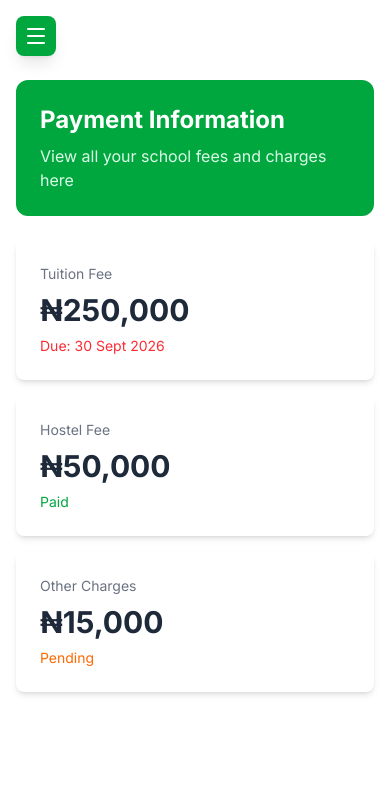
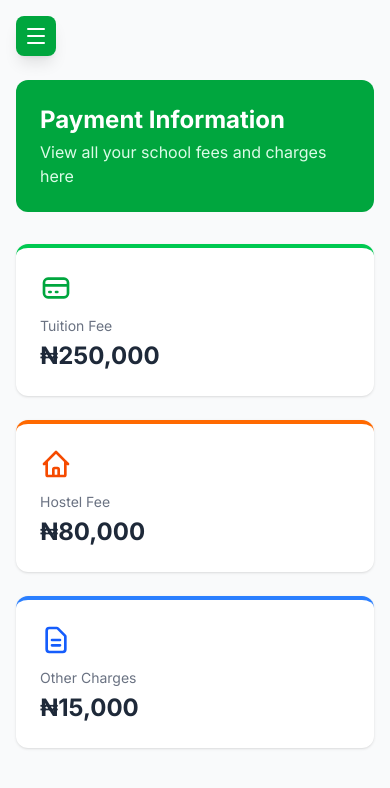
Before and after one commit to akinsolaoluwasegun19-cyber/school-portal, a Next.js app: page /payment in a window 390 px wide. Shown: the top 788 px of the page. Built offline with nearby package versions, Linux system fonts and the light colour scheme.

Commit message:
restore original design + mobile sidebar

```diff
--- a/app/layout.tsx
+++ b/app/layout.tsx
@@ -14,7 +14,7 @@ export default function RootLayout({ children }: { children: React.ReactNode })
       <body className={`${inter.className} overflow-x-hidden bg-gray-50`}>
         <div className="flex min-h-screen">
 
-          {/* Mobile menu button - only shows on small screens */}
+          {/* Mobile Hamburger Button */}
           <button
             onClick={() => setSidebarOpen(!sidebarOpen)}
             className="fixed top-4 left-4 z-50 md:hidden bg-green-600 text-white p-2 rounded-lg shadow-lg"
@@ -22,7 +22,7 @@ export default function RootLayout({ children }: { children: React.ReactNode })
             {sidebarOpen ? <X size={24} /> : <Menu size={24} />}
           </button>
 
-          {/* Sidebar */}
+          {/* Sidebar - same green as your first image */}
           <aside className={`
             fixed md:static inset-y-0 left-0 z-40
             w-64 bg-green-600 text-white p-4
@@ -34,18 +34,17 @@ export default function RootLayout({ children }: { children: React.ReactNode })
               <h1 className="text-xl font-bold">Bells Portal</h1>
             </div>
 
-            {/* Nav links - update the hrefs to match your routes */}
             <nav className="space-y-2">
               <a href="/dashboard" className="block p-2 rounded hover:bg-green-700">Dashboard</a>
-              <a href="/payment" className="block p-2 rounded bg-white text-green-600">Payment Info</a>
+              <a href="/payment" className="block p-2 rounded bg-white text-green-600 font-semibold">Payment Info</a>
               <a href="/courses" className="block p-2 rounded hover:bg-green-700">Courses</a>
               <a href="/student-info" className="block p-2 rounded hover:bg-green-700">Results</a>
               <a href="/logout" className="block p-2 rounded hover:bg-green-700">Logout</a>
             </nav>
           </aside>
 
-          {/* Main content - pushes right on desktop, full width on mobile */}
-          <main className="flex-1 md:ml-64 w-full p-4 md:p-8 pt-20 md:pt-8">
+          {/* Main content - light background like first image */}
+          <main className="flex-1 md:ml-64 w-full p-4 md:p-8 pt-20 md:pt-8 bg-gray-50">
             {children}
           </main>
         </div>
--- a/app/payment/page.tsx
+++ b/app/payment/page.tsx
@@ -1,30 +1,36 @@
 export default function PaymentPage() {
   return (
-    <div className="space-y-6">
-      {/* Header card */}
-      <div className="bg-green-600 text-white rounded-xl p-6">
-        <h1 className="text-2xl md:text-3xl font-bold mb-2">Payment Information</h1>
-        <p className="text-green-100">View all your school fees and charges here</p>
+    <div>
+      {/* Green header card like first image */}
+      <div className="bg-green-600 text-white p-6 rounded-xl mb-8">
+        <h1 className="text-2xl md:text-3xl font-bold">Payment Information</h1>
+        <p className="text-green-100 mt-1">View all your school fees and charges here</p>
       </div>
 
-      {/* Fee cards - stacks on mobile, 3 columns on desktop */}
-      <div className="grid grid-cols-1 md:grid-cols-3 gap-4">
-        <div className="bg-white p-6 rounded-lg shadow-md border-gray-200">
-          <h3 className="text-gray-500 text-sm mb-2">Tuition Fee</h3>
-          <p className="text-3xl font-bold text-gray-800">₦250,000</p>
-          <p className="text-red-500 text-sm mt-2">Due: 30 Sept 2026</p>
+      {/* 3 white cards with colored top border */}
+      <div className="grid grid-cols-1 md:grid-cols-3 gap-6">
+        <div className="bg-white p-6 rounded-xl shadow-sm border-t-4 border-green-500">
+          <div className="text-green-600 mb-3">
+            <svg className="w-8 h-8" fill="none" stroke="currentColor" viewBox="0 0 24 24"><path strokeLinecap="round" strokeLinejoin="round" strokeWidth={2} d="M3 10h18M7 15h1m4 0h1m-7 4h12a3 3 0 003-3V8a3 3 0 00-3-3H6a3 3 0 00-3 3v8a3 3 0 003 3z" /></svg>
+          </div>
+          <p className="text-gray-500 text-sm">Tuition Fee</p>
+          <p className="text-2xl font-bold text-gray-800 mt-1">₦250,000</p>
         </div>
 
-        <div className="bg-white p-6 rounded-lg shadow-md border-gray-200">
-          <h3 className="text-gray-500 text-sm mb-2">Hostel Fee</h3>
-          <p className="text-3xl font-bold text-gray-800">₦50,000</p>
-          <p className="text-green-600 text-sm mt-2">Paid</p>
+        <div className="bg-white p-6 rounded-xl shadow-sm border-t-4 border-orange-500">
+          <div className="text-orange-600 mb-3">
+            <svg className="w-8 h-8" fill="none" stroke="currentColor" viewBox="0 0 24 24"><path strokeLinecap="round" strokeLinejoin="round" strokeWidth={2} d="M3 12l2-2m0 0l7-7 7 7M5 10v10a1 1 0 001 1h3m10-11l2 2m-2-2v10a1 1 0 01-1 1h-3m-6 0a1 1 0 001-1v-4a1 1 0 011-1h2a1 1 0 011 1v4a1 1 0 001 1m-6 0h6" /></svg>
+          </div>
+          <p className="text-gray-500 text-sm">Hostel Fee</p>
+          <p className="text-2xl font-bold text-gray-800 mt-1">₦80,000</p>
         </div>
 
-        <div className="bg-white p-6 rounded-lg shadow-md border-gray-200">
-          <h3 className="text-gray-500 text-sm mb-2">Other Charges</h3>
-          <p className="text-3xl font-bold text-gray-800">₦15,000</p>
-          <p className="text-orange-500 text-sm mt-2">Pending</p>
+        <div className="bg-white p-6 rounded-xl shadow-sm border-t-4 border-blue-500">
+          <div className="text-blue-600 mb-3">
+            <svg className="w-8 h-8" fill="none" stroke="currentColor" viewBox="0 0 24 24"><path strokeLinecap="round" strokeLinejoin="round" strokeWidth={2} d="M9 12h6m-6 4h6m2 5H7a2 2 0 01-2-2V5a2 2 0 012-2h5.586a1 1 0 01.707.293l5.414 5.414a1 1 0 01.293.707V19a2 2 0 01-2 2z" /></svg>
+          </div>
+          <p className="text-gray-500 text-sm">Other Charges</p>
+          <p className="text-2xl font-bold text-gray-800 mt-1">₦15,000</p>
         </div>
       </div>
     </div>
```
